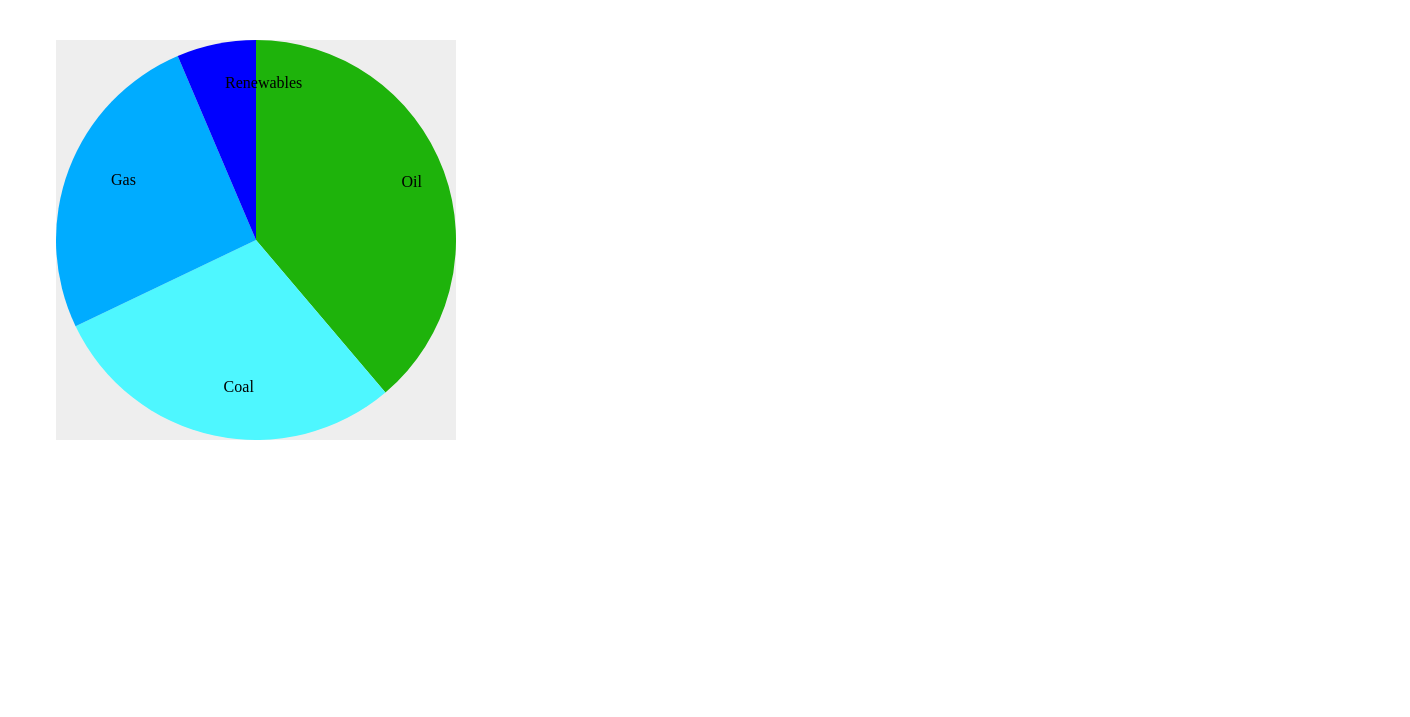
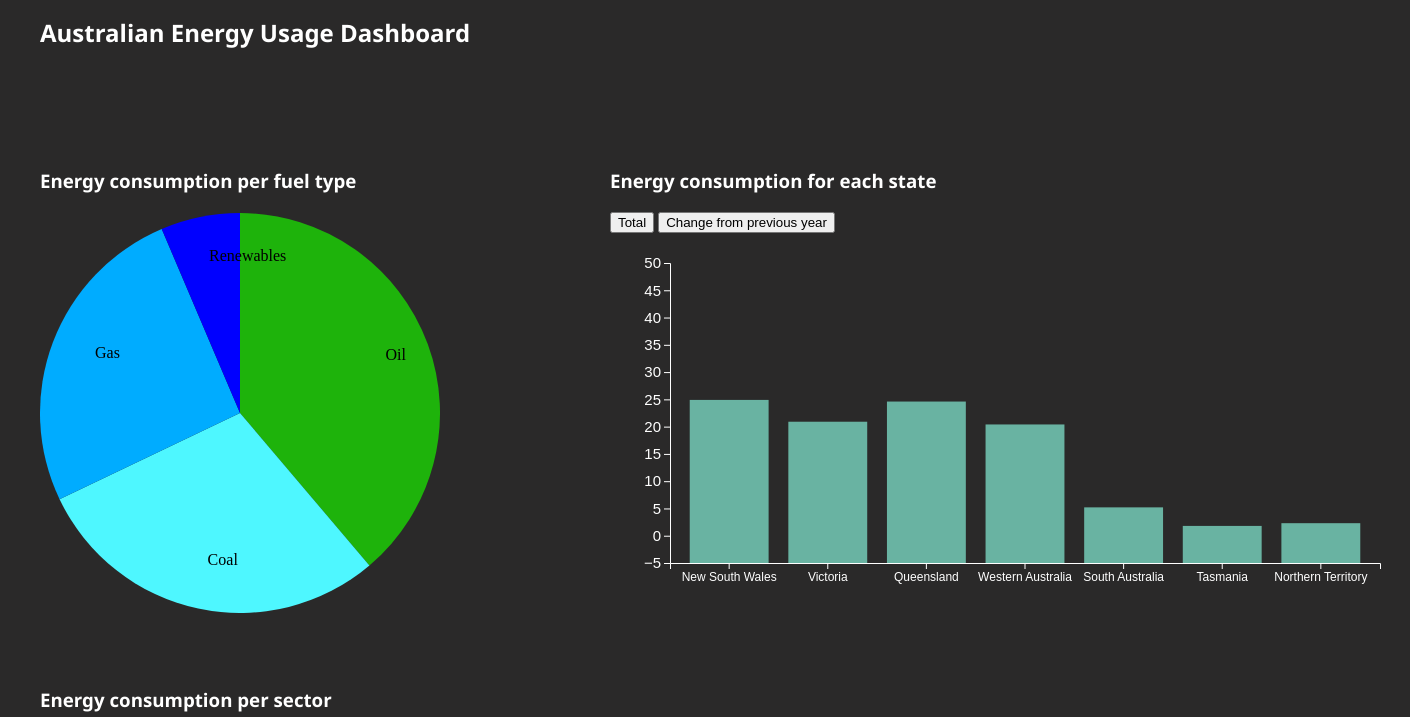
Before and after one commit to liamn133/Australia-Energy-Use-Dashboard, a plain HTML site: page index.html in a window 1280 px wide. Shown: the top 717 px of the page, 1410 px wide, since content can reach past the window. Drawn offline with nearby package versions, Linux system fonts and the light colour scheme.

Commit message:
Added new chart, cleaned up design

```diff
--- a/App.js
+++ b/App.js
@@ -2,7 +2,7 @@ const data = [
 	{ name: "Oil", value: 38.8 },
 	{ name: "Coal", value: 29.1 },
 	{ name: "Gas", value: 25.7 },
-	{ name: "Renewables", value: 6.4 },   //Energy usage: fuel type breakdown
+	{ name: "Renewables", value: 6.4 }, //Energy usage: fuel type breakdown
 ];
 
 const sectorData = [
@@ -14,30 +14,39 @@ const sectorData = [
 	{ name: "Commercial", value: 5.4 },
 	{ name: "Agriculture", value: 1.7 },
 	{ name: "Construction", value: 0.4 },
-    { name: "Water & Waste", value: 0.3},
-    { name: "Other", value: 0.9},           //Energy usage: sector breakdown
-
+	{ name: "Water & Waste", value: 0.3 },
+	{ name: "Other", value: 0.9 }, //Energy usage: sector breakdown
 ];
 
+const stateData1 = [
+	{ name: "New South Wales", value: 24.9 },
+	{ name: "Victoria", value: 20.9 },
+	{ name: "Queensland", value: 24.6 },
+	{ name: "Western Australia", value: 20.4 },
+	{ name: "South Australia", value: 5.2 },
+	{ name: "Tasmania", value: 1.8 },
+	{ name: "Northern Territory", value: 2.3 },
+];
 
-const stateData = [
-    {name: "New South Wales", value: 24.9},
-    {name: "Victoria", value: 20.9 },
-    {name: "Queensland", value: 24.6 },
-    {name: "Western Australia", value: 20.4 },
-    {name: "South Australia", value: 5.2 },
-    {name: "Tasmania", value: 1.8 },
-    {name: "Northern Territory", value: 2.3}
-]
-const svg = d3.select("svg"),
+const stateData2 = [
+	{ name: "New South Wales", value: -0.3 },
+	{ name: "Victoria", value: -1.5 },
+	{ name: "Queensland", value: -1.8 },
+	{ name: "Western Australia", value: 4.5 },
+	{ name: "South Australia", value: -3.8 },
+	{ name: "Tasmania", value: -1.9 },
+	{ name: "Northern Territory", value: 53.8 },
+];
+const svg = d3.select("svg"), //Setup variables
 	width = svg.attr("width"),
 	height = svg.attr("height");
 
-
 const sectorWidth = 1050;
 const sectorHeight = 500;
-const sectorMargin = {top: 40, bottom: 40, left: 40, right: 40}
-
+const sectorMargin = { top: 40, bottom: 40, left: 40, right: 40 };
+const stateMargin = { top: 30, right: 30, bottom: 70, left: 60 };
+const stateWidth = 800 - stateMargin.left - stateMargin.right;
+const stateHeight = 400 - stateMargin.top - stateMargin.bottom;
 
 const radius = 200;
 const g = svg
@@ -64,47 +73,111 @@ pies
 pies
 	.append("text")
 	.text((d) => d.data.name)
-	.attr("transform", (d) => `translate(${label.centroid(d)})`);  //Pie Chart
+	.attr("transform", (d) => `translate(${label.centroid(d)})`); //Pie Chart
 /* pies.append('text')
 .text(d => d.data.value)
 .attr('transform', d=>`translate(${label.centroid(d)})`) */
-const sectorSvg = d3.select("#sectorSvg")
-.append('svg')
-.attr('height', sectorHeight-sectorMargin.top-sectorMargin.bottom)
-.attr('width', sectorWidth-sectorMargin.left-sectorMargin.right)
-.attr('viewBox', [0,0, sectorWidth, sectorHeight])
+const sectorSvg = d3
+	.select("#sectorSvg")
+	.append("svg")
+	.attr("height", sectorHeight - sectorMargin.top - sectorMargin.bottom)
+	.attr("width", sectorWidth - sectorMargin.left - sectorMargin.right)
+	.attr("viewBox", [0, 0, sectorWidth, sectorHeight]);
 
-const x = d3.scaleBand()
-.domain(d3.range(sectorData.length))
-.range([sectorMargin.left, sectorWidth-sectorMargin.right])
-.padding(0.1);
+const x = d3
+	.scaleBand()
+	.domain(d3.range(sectorData.length))
+	.range([sectorMargin.left, sectorWidth - sectorMargin.right])
+	.padding(0.1);
 
-const y = d3.scaleLinear()
-.domain([0,30])
-.range([sectorHeight-sectorMargin.bottom, sectorMargin.top])
+const y = d3
+	.scaleLinear()
+	.domain([0, 30])
+	.range([sectorHeight - sectorMargin.bottom, sectorMargin.top]);
 
 sectorSvg
-.append('g')
-.attr('fill','royalblue')
-.selectAll('rect')
-.data(sectorData.sort((a,b)=> d3.descending(a.value, b.value)))
-.join('rect')
-  .attr('x',(d, i)=> x(i))
-  .attr('y', (d)=> y(d.value))
-  .attr('height', d=>y(0)-y(d.value))
-  .attr('width', x.bandwidth())
+	.append("g")
+	.attr("fill", "royalblue")
+	.selectAll("rect")
+	.data(sectorData.sort((a, b) => d3.descending(a.value, b.value)))
+	.join("rect")
+	.attr("x", (d, i) => x(i))
+	.attr("y", (d) => y(d.value))
+	.attr("height", (d) => y(0) - y(d.value))
+	.attr("width", x.bandwidth());
 
-function xAxis(g){
-    g.attr('transform', `translate(0, ${sectorHeight-sectorMargin.bottom})`)
-    .call(d3.axisBottom(x).tickFormat(i=> sectorData[i].name))
-    .attr('font-size', '15px')
+function xAxis(g) {
+	g.attr("transform", `translate(0, ${sectorHeight - sectorMargin.bottom})`)
+		.call(d3.axisBottom(x).tickFormat((i) => sectorData[i].name))
+		.attr("font-size", "15px");
 }
 
-function yAxis(g){
-g.attr('transform', `translate(${sectorMargin.left},0)`)
- .call(d3.axisLeft(y).ticks(null, sectorData.format))
- .attr('font-size', '15px')
+function yAxis(g) {
+	g.attr("transform", `translate(${sectorMargin.left},0)`)
+		.call(d3.axisLeft(y).ticks(null, sectorData.format))
+		.attr("font-size", "15px");
 }
-sectorSvg.append('g').call(yAxis)
-sectorSvg.append('g').call(xAxis)
-sectorSvg.node()    //Bar Graph
+sectorSvg.append("g").call(yAxis);
+sectorSvg.append("g").call(xAxis);
+sectorSvg.node(); //Bar Graph
+
+const stateSvg = d3
+	.select("#stateSvg")
+	.append("svg")
+	.attr("width", stateWidth + stateMargin.left + stateMargin.right)
+	.attr("height", stateHeight + stateMargin.top + stateMargin.bottom)
+	.append("g")
+	.attr(
+		"transform",
+		"translate(" + stateMargin.left + "," + stateMargin.top + ")"
+	);
+
+// Initialize the X axis
+var stateX = d3
+	.scaleBand()
+	.range([0, stateWidth])
+	.domain(
+		stateData1.map(function (d) {
+			return d.name;
+		})
+	)
+	.padding(0.2);
+stateSvg
+	.append("g")
+	.attr("transform", "translate(0," + stateHeight + ")")
+	.call(d3.axisBottom(stateX))
+	.attr("font-size", "12px");
+
+// Initialize the Y axis
+// Add Y axis
+var stateY = d3.scaleLinear().domain([-5, 50]).range([stateHeight, 0]);
+stateSvg
+	.append("g")
+	.attr("class", "myYaxis")
+	.call(d3.axisLeft(stateY))
+	.attr("font-size", "15px");
+
+// A function that create / update the plot for a given variable:
+function update(stateData) {
+	var u = stateSvg.selectAll("rect").data(stateData);
+
+	u.enter()
+		.append("rect")
+		.merge(u)
+		.transition()
+		.duration(1000)
+		.attr("x", function (d) {
+			return stateX(d.name);
+		})
+		.attr("y", function (d) {
+			return stateY(d.value);
+		})
+		.attr("width", stateX.bandwidth())
+		.attr("height", function (d) {
+			return stateHeight - stateY(d.value);
+		})
+		.attr("fill", "#69b3a2");
+}
+
+// Initialize the plot with the first dataset
+update(stateData1);
--- a/index.html
+++ b/index.html
@@ -9,8 +9,28 @@
     <title>Document</title>
 </head>
 <body>
-    <svg id = "mainSvg" width = "400" height ="400"></svg>
-    <div id = "sectorSvg"></div>
+    <div id = "container">
+    <h1>Australian Energy Usage Dashboard</h1>
+    <div id = "topSvgs">
+    <div id = "mainSvgContainer">
+    <h3 id = "energyHeading">Energy consumption per fuel type</h3>
+    <svg id = "mainSvg" width = "400" height ="400">
+
+    </svg>
+    </div>
+
+    <div id = "stateSvg">
+        <h3 id = "stateHeading">Energy consumption for each state</h3>
+        <div id = "buttonContainer">
+        <button onclick="update(stateData1)">Total</button>
+        <button onclick="update(stateData2)">Change from previous year</button>
+        </div>
+    </div>
+    </div>
+    <div id = "sectorSvg">
+        <h3 id ="sectorHeading">Energy consumption per sector</h3>
+    </div>
+</div>
 </body>
 <script src="https://d3js.org/d3.v6.js"></script>
 <script src = "App.js"></script>
--- a/style.css
+++ b/style.css
@@ -1,13 +1,66 @@
 #mainSvg{
-    position: absolute;
-    left: 20%;
-    top: 30%;
-    transform: translate(-50%, -50%);
-    background: #eee;
+
+    position: relative;
+
+
+
   }
 
+
+
+#container{
+    position: absolute;
+    left: 0px;
+    top: 0px;
+}
+
 #sectorSvg{
-    position: absolute;
-    left: 2%;
-    top: 90%;
+   margin-top: 50px;
+
+
+
 }
+
+#stateSvg{
+    margin-left: 170px;
+
+
+
+}
+
+#topSvgs{
+    margin-left: 40px;
+    margin-top: 100px;
+    display: flex;
+}
+
+body{
+    background-color: rgba(19, 18, 18, 0.9);
+    color: white;
+}
+
+h1{
+   margin-left: 40px;
+   font-size: 1.5em;
+   font-family: 'Segoe UI', Tahoma, Geneva, Verdana, sans-serif
+}
+
+#energyHeading{
+    margin-left: 0px;
+    margin-bottom: 20px;
+    font-family: 'Segoe UI', Tahoma, Geneva, Verdana, sans-serif
+}
+
+#sectorHeading{
+    margin-left: 40px;
+    font-family: 'Segoe UI', Tahoma, Geneva, Verdana, sans-serif
+}
+
+#stateHeading{
+    font-family: 'Segoe UI', Tahoma, Geneva, Verdana, sans-serif;
+    margin-left: 0px;
+}
+
+#buttonContainer{
+
+}
```
